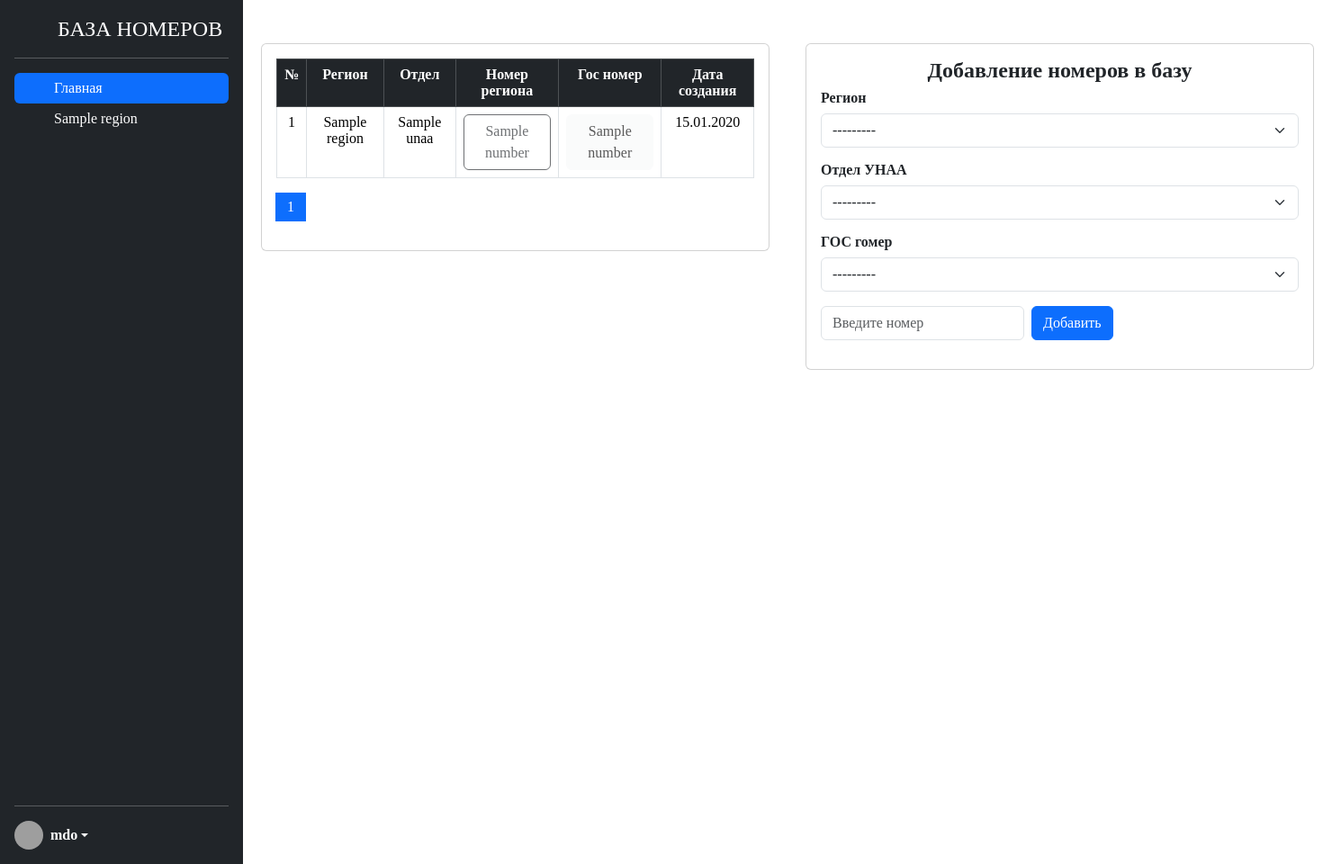
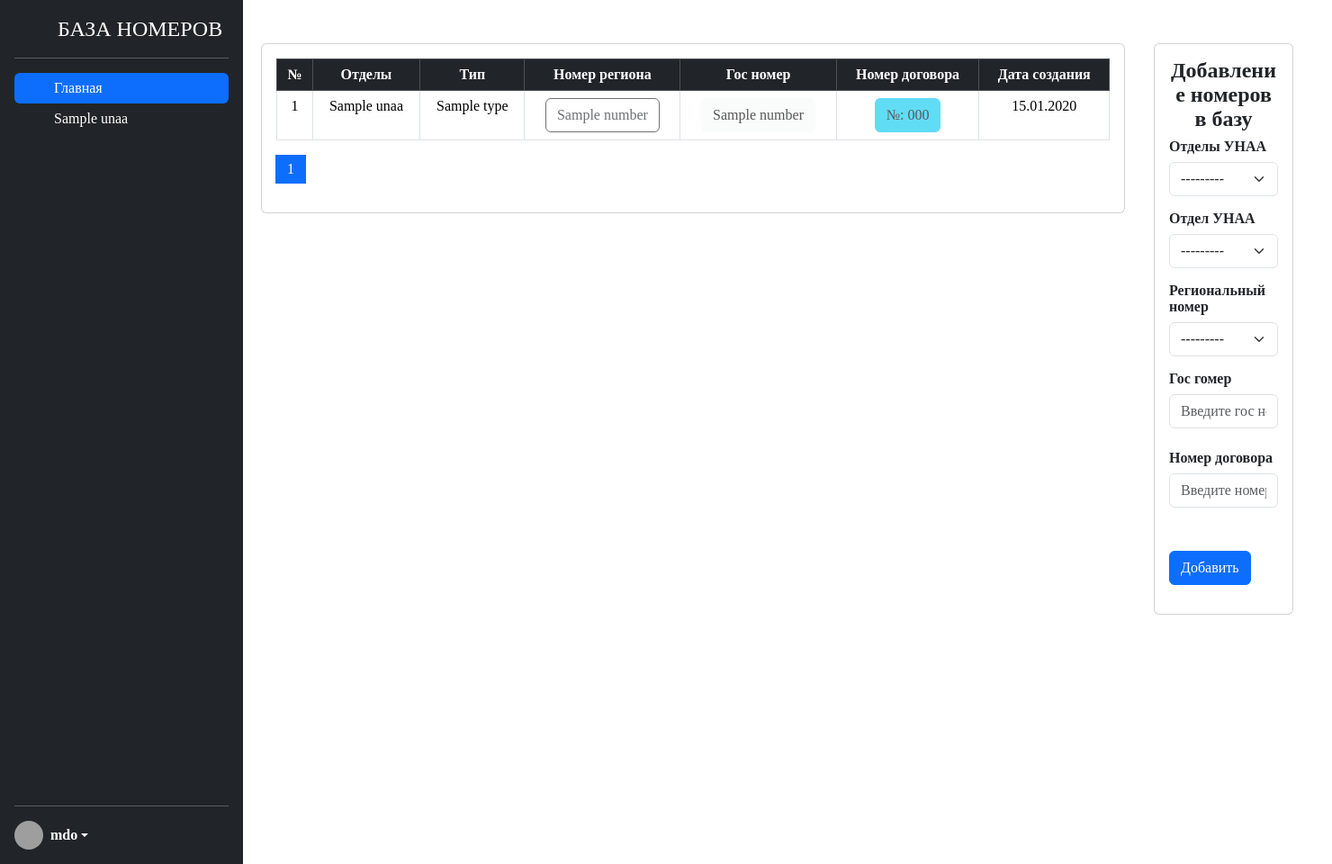
Before and after one commit to jaman-bala/db_numbers, a Django app: page / in a window 1480 px wide. Shown: the whole page at 90% size. Run offline with Django 5.2, Linux system fonts and the light colour scheme; tables that the repository leaves empty hold one stand-in row (values such as "Sample post"); grey boxes are pictures that could not be loaded.

Commit message:
add new page

```diff
--- a/backend/apps/allgosnumber/forms.py
+++ b/backend/apps/allgosnumber/forms.py
@@ -5,9 +5,9 @@ from django.forms import ModelForm, TextInput, Select
 class CreateForm(ModelForm):
     class Meta:
         model = Add_Numbers
-        fields = ['category_region', 'category_unaa', 'category_number', 'title']
+        fields = ['category_types', 'category_unaa', 'category_number', 'title', 'number']
         widgets = {
-            "category_region": Select(attrs={
+            "category_types": Select(attrs={
                 "class": "form-select",
                 'placeholder': 'Выберите регион',
             }),
@@ -21,7 +21,12 @@ class CreateForm(ModelForm):
             }),
             "title": TextInput(attrs={
                 "class": "form-control",
-                'placeholder': 'Введите номер',
+                'placeholder': 'Введите гос номер',
+
+            }),
+            "number": TextInput(attrs={
+                "class": "form-control",
+                'placeholder': 'Введите номер док:',
 
             }),
         }
--- a/backend/apps/allgosnumber/models.py
+++ b/backend/apps/allgosnumber/models.py
@@ -1,25 +1,25 @@
 from django.db import models
 
 
-class Category_Region(models.Model):
-    title = models.CharField("Регионы", max_length=50, unique=True)
+class Category_Unaa(models.Model):
+    title = models.CharField("Наименование отделов", max_length=50, unique=True)
     slug = models.SlugField(max_length=50, unique=True)
 
     class Meta:
-        verbose_name = "регион"
-        verbose_name_plural = "Добавление региона"
+        verbose_name = "подраздиления"
+        verbose_name_plural = "Подраздиление УНАА"
 
     def __str__(self):
         return self.title
 
 
-class Category_Unaa(models.Model):
-    title = models.CharField("Отделение", max_length=50, unique=True)
+class Category_Types(models.Model):
+    title = models.CharField("Типы", max_length=50, unique=True)
     slug = models.SlugField(max_length=50, unique=True)
 
     class Meta:
-        verbose_name = "подраздиления"
-        verbose_name_plural = "Добавление отдела УНАА"
+        verbose_name = "типы"
+        verbose_name_plural = "Типы"
 
     def __str__(self):
         return self.title
@@ -31,26 +31,27 @@ class Category_Number(models.Model):
 
     class Meta:
         verbose_name = "номера "
-        verbose_name_plural = "Добавить регионый номер"
+        verbose_name_plural = "Региональный номер"
 
     def __str__(self):
         return self.title
 
 
 class Add_Numbers(models.Model):
-    category_region = models.ForeignKey(Category_Region, verbose_name='Регион', on_delete=models.PROTECT)
-    category_unaa = models.ForeignKey(Category_Unaa, verbose_name='Отделение', on_delete=models.PROTECT)
-    category_number = models.ForeignKey(Category_Number, verbose_name='Гос номер', on_delete=models.PROTECT)
-    title = models.CharField(verbose_name="ввод номера", max_length=200)
+    category_unaa = models.ForeignKey(Category_Unaa, verbose_name='Отделение', on_delete=models.CASCADE)
+    category_types = models.ForeignKey(Category_Types, verbose_name='Типы', on_delete=models.CASCADE)
+    category_number = models.ForeignKey(Category_Number, verbose_name='Гос номер', on_delete=models.CASCADE)
+    title = models.CharField(verbose_name="Гос номер", max_length=50)
+    number = models.CharField(verbose_name="Номер заявки", max_length=50)
     is_active = models.BooleanField("Активный", default=True)
 
     created = models.DateTimeField(verbose_name="Дата создание", auto_now_add=True)
     updated = models.DateTimeField(verbose_name="Дата обновления", auto_now=True)
 
     class Meta:
-        ordering = ["created"]
+        ordering = ["-created"]
         verbose_name = "Добовления номеров в базу"
         verbose_name_plural = "Общая база номеров"
 
     def __str__(self):
-        return f'{self.category_region} - {self.category_unaa} - {self.category_number} - {self.title}'
+        return f'{self.category_types} - {self.category_unaa} - {self.category_number} - {self.title}'
--- a/backend/apps/allgosnumber/templates/allgosnumbers/index.html
+++ b/backend/apps/allgosnumber/templates/allgosnumbers/index.html
@@ -3,15 +3,16 @@
 <div class="container mt-5 m-2">
     <div class="row">
         <div class="col">
-            <div class="card">
+            <div class="card" style="width: 60rem;">
                 <div class="card-body">
                     <table class="table table-bordered">
                         <tr class="table-dark text-center">
                             <th class="w-3">№</th>
-                            <th class="w-45">Регион</th>
-                            <th class="w-3">Отдел</th>
+                            <th class="w-45">Отделы</th>
+                            <th class="w-3">Тип</th>
                             <th class="w-3">Номер региона</th>
                             <th class="w-3">Гос номер</th>
+                            <th class="w-3">Номер договора</th>
                             <th class="w-3">Дата создания</th>
                         </tr>
                         {% for list_prod in add_numbers %}
@@ -20,10 +21,11 @@
                                 {{ list_prod.id }}
                             </td>
                             <td class="w-45">
-                                {{ list_prod.category_region }}
+                                {{ list_prod.category_unaa }}
+
                             </td>
                             <td class="w-45">
-                                {{ list_prod.category_unaa }}
+                                {{ list_prod.category_types }}
                             </td>
                             <td class="w-3">
                                 <button type="button" class="btn btn-outline-dark" disabled>{{ list_prod.category_number }}
@@ -31,6 +33,9 @@
                             </td>
                             <td class="w-3">
                                 <button type="button" class="btn btn-light" disabled>{{ list_prod.title }}</button>
+                            </td>
+                            <td class="w-3">
+                                <button type="button" class="btn btn-info" disabled>№: {{ list_prod.number }}</button>
                             </td>
                             <td class="w-45">
                                 {{ list_prod.created|date:"d.m.Y" }}
@@ -70,9 +75,8 @@
     </div>
 </div>
 
-<div class="container mt-5 m-2">
-    <div class="row">
-        <div class="col">
+<div class="container mt-5">
+        <div class="col-md-10">
             <div class="card">
                 <div class="card-body">
                     <form action="." method="POST">
@@ -80,24 +84,30 @@
                         <fieldset>
                             <legend class="text-center"><strong>Добавление номеров в базу</strong></legend>
                             <div class="mb-3">
-                                <label class="form-label"><strong>Регион</strong></label>
-                                    {{ form.category_region }}
+                                <label class="form-label"><strong>Отделы УНАА</strong></label>
+                                    {{ form.category_unaa }}
                             </div>
                             <div class="mb-3">
                                 <label class="form-label"><strong>Отдел УНАА</strong></label>
-                                     {{ form.category_unaa }}
+                                     {{ form.category_types }}
                             </div>
                             <div class="mb-3">
-                                <label class="form-label"><strong>ГОС гомер</strong></label>
+                                <label class="form-label"><strong>Региональный номер</strong></label>
                                     {{ form.category_number }}
                             </div>
-                            <div class="row g-2">
+                            <div class="row g-4">
                                 <div class="col-auto">
-                                    <label class="visually-hidden">Введите номер</label>
+                                    <label class="form-label"><strong>Гос гомер</strong></label>
+                                    <label class="visually-hidden">Ввод</label>
                                             {{ form.title }}
                                 </div>
                                 <div class="col-auto">
-                                    <button type="submit" class="btn btn-primary mb-3">Добавить</button>
+                                    <label class="form-label"><strong>Номер договора</strong></label>
+                                    <label class="visually-hidden">Ввод</label>
+                                            {{ form.number }}
+                                </div>
+                                <div class="col-auto">
+                                    <button type="submit" class="btn btn-primary mb-3 mt-4">Добавить</button>
                                 </div>
                             </div>
                         </fieldset>
@@ -105,7 +115,6 @@
                 </div>
             </div>
         </div>
-    </div>
 </div>
 
 {% endblock %}
--- a/backend/apps/allgosnumber/templates/base.html
+++ b/backend/apps/allgosnumber/templates/base.html
@@ -34,13 +34,13 @@
                 Главная
             </a>
         </li>
-        {% for category_reg in qs_region %}
+        {% for category_unaa in qs_unaa %}
         <li>
-            <a href="{{ 'category_reg.id' }}" class="nav-link text-white">
+            <a href="{% url 'unaa_detail' category_unaa.id %}" class="nav-link text-white">
                 <svg class="bi pe-none me-2" width="16" height="16">
                     <use xlink:href="#speedometer2"></use>
                 </svg>
-                {{ category_reg.title }}
+                {{ category_unaa.title }}
             </a>
         </li>
         {% endfor %}
--- a/backend/apps/allgosnumber/urls.py
+++ b/backend/apps/allgosnumber/urls.py
@@ -4,4 +4,5 @@ from . import views
 
 urlpatterns = [
     path("", views.get_index, name='main'),
+    path('unaa/<int:unaa_id>/', views.unaa_detail, name='unaa_detail'),
 ]
--- a/backend/apps/allgosnumber/views.py
+++ b/backend/apps/allgosnumber/views.py
@@ -1,15 +1,14 @@
-from django.shortcuts import render, redirect
+from django.shortcuts import render, redirect, get_object_or_404
 from django.core.paginator import Paginator, EmptyPage, PageNotAnInteger
-from .models import Add_Numbers, Category_Number, Category_Unaa, Category_Region
+from .models import Add_Numbers, Category_Number, Category_Unaa, Category_Types
 from .forms import CreateForm
 
 
 def get_index(request):
     add_numbers = Add_Numbers.objects.all()
-    add_number = Add_Numbers.objects.order_by('-id')
-    qs_region = Category_Region.objects.all()
-    qs_number = Category_Number.objects.all()
-    qs_unaa = Category_Unaa.objects.all()
+    qs_region = Category_Types.objects.filter(add_numbers__in=add_numbers).distinct()
+    qs_number = Category_Number.objects.filter(add_numbers__in=add_numbers).distinct()
+    qs_unaa = Category_Unaa.objects.filter(add_numbers__in=add_numbers).distinct()
 
     if request.method == 'POST':
         form = CreateForm(request.POST)
@@ -29,7 +28,7 @@ def get_index(request):
     except EmptyPage:
         add_numbers = paginator.page(paginator.num_pages)
 
-    context = {'add_number': add_number,
+    context = {
                'add_numbers': add_numbers,
                'qs_region': qs_region,
                'qs_number': qs_number,
@@ -38,3 +37,15 @@ def get_index(request):
                'error': error
                }
     return render(request, 'allgosnumbers/index.html', context)
+
+
+def unaa_detail(request, unaa_id):
+    unaa = get_object_or_404(Category_Unaa, id=unaa_id)
+    add_numbers = Add_Numbers.objects.filter(category_unaa=unaa,)
+
+    context = {
+        'add_numbers': add_numbers,
+        'unaa': unaa,
+    }
+
+    return render(request, 'allgosnumbers/unaa_detail.html', context)
```
Also changed, not shown: backend/apps/allgosnumber/admin.py (+8 -7 lines), backend/apps/allgosnumber/templates/allgosnumbers/unaa_detail.html (added, +44 -0 lines), backend/apps/allgosnumber/migrations/0008_category_types_alter_category_number_options_and_more.py (added), backend/apps/allgosnumber/migrations/0009_alter_add_numbers_options.py (added), backend/apps/allgosnumber/migrations/0010_alter_add_numbers_category_number_and_more.py (added), 1 other file.
